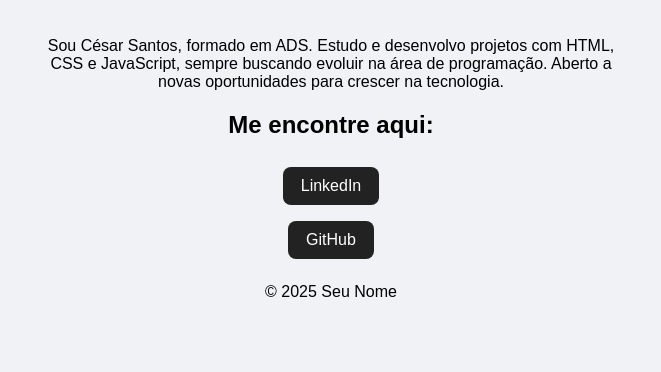
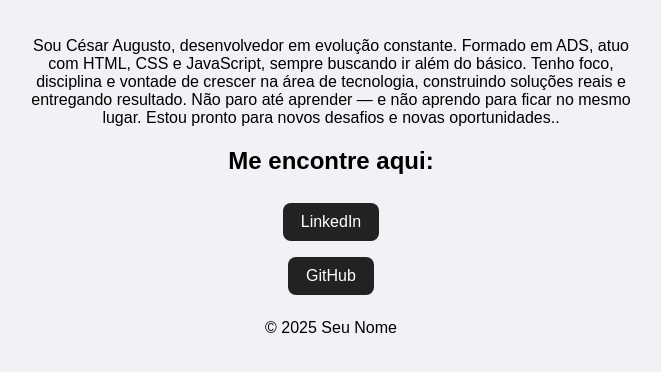
Before and after one commit to CesarSantos99/perfil-simples, a plain HTML site: page index.html in a window 1280 px wide. Shown: the part 310-682 px from the top of the page, without its empty margins (309-970 px from the left). Drawn offline with Linux system fonts and the light colour scheme.

Commit message:
trocando a bio

```diff
--- a/index.html
+++ b/index.html
@@ -17,7 +17,7 @@
     <main>
         <section class="perfil">
             <img src="./img/perfil.jpg" alt="Foto de Perfil">
-            <p>Sou César Santos, formado em ADS. Estudo e desenvolvo projetos com HTML, CSS e JavaScript, sempre buscando evoluir na área de programação. Aberto a novas oportunidades para crescer na tecnologia.</p>
+            <p>Sou César Augusto, desenvolvedor em evolução constante. Formado em ADS, atuo com HTML, CSS e JavaScript, sempre buscando ir além do básico. Tenho foco, disciplina e vontade de crescer na área de tecnologia, construindo soluções reais e entregando resultado. Não paro até aprender — e não aprendo para ficar no mesmo lugar. Estou pronto para novos desafios e novas oportunidades..</p>
         </section>
 
         <section class="contato">
```
